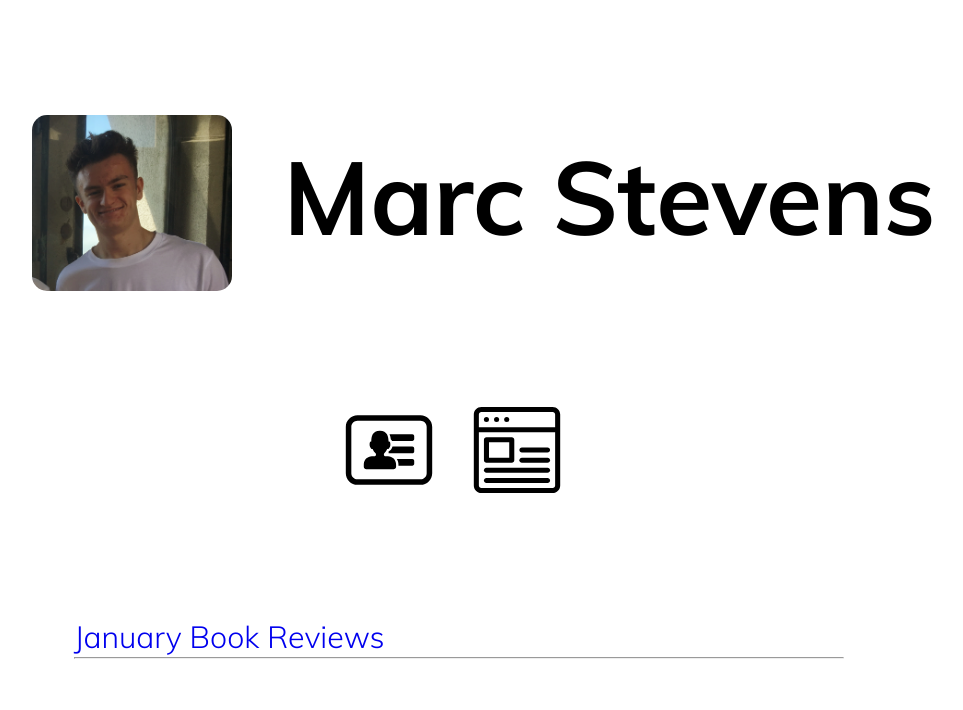
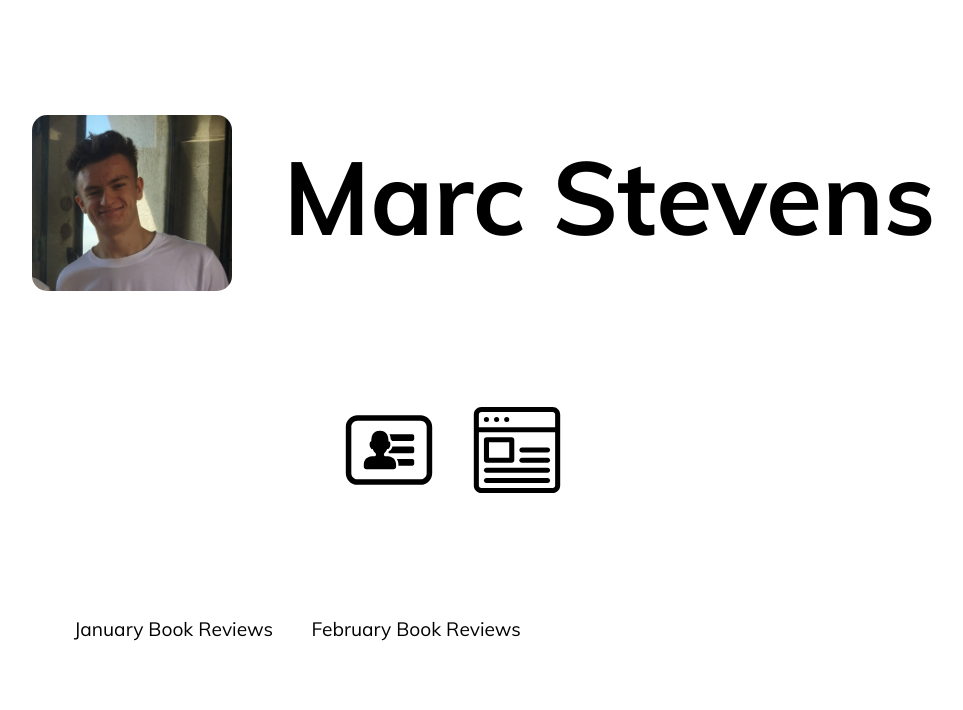
Before and after one commit to marc-st/personal-blog, a React app: page /#/posts in a window 1280 px wide. Shown: the whole page, without its empty margins (182-1145 px from the left). Built offline with nearby package versions, Linux system fonts and the light colour scheme.

```diff
--- a/src/bloglist.js
+++ b/src/bloglist.js
@@ -5,10 +5,10 @@
       url: "/january-book-reviews",
       filename: "january-books"
     },
-    /* feb: {
+    feb: {
       name: "February Book Reviews",
       url: "/february-book-reviews",
       filename: "february-books"
-    } */
+    }
   }
 };
--- a/src/components/Posts.js
+++ b/src/components/Posts.js
@@ -1,4 +1,4 @@
-import React from 'react';
+import React, {Component} from 'react';
 import { Switch, Route, Link, } from 'react-router-dom';
 
 import Post from "./Post";
@@ -6,18 +6,33 @@
 
 import "../stylesheets/posts.css"
 
+const ListItem = (props) => (
+  <li className="postLink">
+    <Link to = {props.match.url + props.review.url} key={props.key}>
+      {props.review.name}
+    </Link>
+  </li>
+);
+class List extends Component {
+  render() {
+    return (
+      <ul className="postLinks">
+        {Object.values(bloglist.book_reviews).map((review, i) =>
+          <ListItem review={review} key={i} match={this.props.match} />
+        )}
+      </ul>
+    );
+  }
+}
+const Blog = ({match}) => (
+  Object.values(bloglist.book_reviews).map((review, i) =>
+    <Route path= {match.path + review.url}
+      render={()=><Post filename={review.filename}/>}/>
+));
+
 export const Posts = ({match}) => (
-  Object.values(bloglist.book_reviews).map((review, i)=>
-    <ul className="postLinks">
-      <li className="postLink">
-        <Link to = {match.url + review.url} key={i}>
-          {review.name}
-        </Link>
-      </li>
-      <hr />
-      <div className="blogpost">
-        <Route path= {match.path + review.url}
-          render={()=><Post filename={review.filename}/>}/>
-      </div>
-    </ul>
-));
+  <div>
+    <List match={match}/>
+    <Blog match={match}/>
+  </div>
+);
--- a/src/markdown/january-books.md
+++ b/src/markdown/january-books.md
@@ -1,6 +1,3 @@
-# January Book Reviews 31/1/18
-
-
 
 ### Whole by T. Colin Campbell
 
@@ -20,5 +17,3 @@
 I have noticed a few things from reading the books of Buddhist teachers like Haemin Sunim and Thich Nhat Hanh: They really cut the bullshit.
 
 It is a breathe of fresh-air. Life need not be difficult.
-
-Since reading books similar to this, as well as exploring meditation; life has become beautiful, and simple.
--- a/src/stylesheets/headfoot.css
+++ b/src/stylesheets/headfoot.css
@@ -34,7 +34,7 @@
   }
   .profileImage {
     width: 40%;
-    border-raidus: 15px;
+    border-radius: 15px;
   }
 }
 
--- a/src/stylesheets/index.css
+++ b/src/stylesheets/index.css
@@ -31,3 +31,6 @@
 h1 {
   font-family: 'Muli-Bold';
 }
+a {
+  font-family: Muli-Regular;
+}
--- a/src/stylesheets/posts.css
+++ b/src/stylesheets/posts.css
@@ -1,9 +1,17 @@
 .postLinks {
   -webkit-padding-start: 0px;
   width: 100%;
+  white-space: nowrap;
 }
 .postLink {
-  font-size: 1.9em;
+  font-size: 1.2em;
+  width: 100%;
   padding-left: 0;
   padding-bottom: 50px;
 }
+a:hover {
+  color: grey;
+}
+a {
+  color: black;
+}
```
